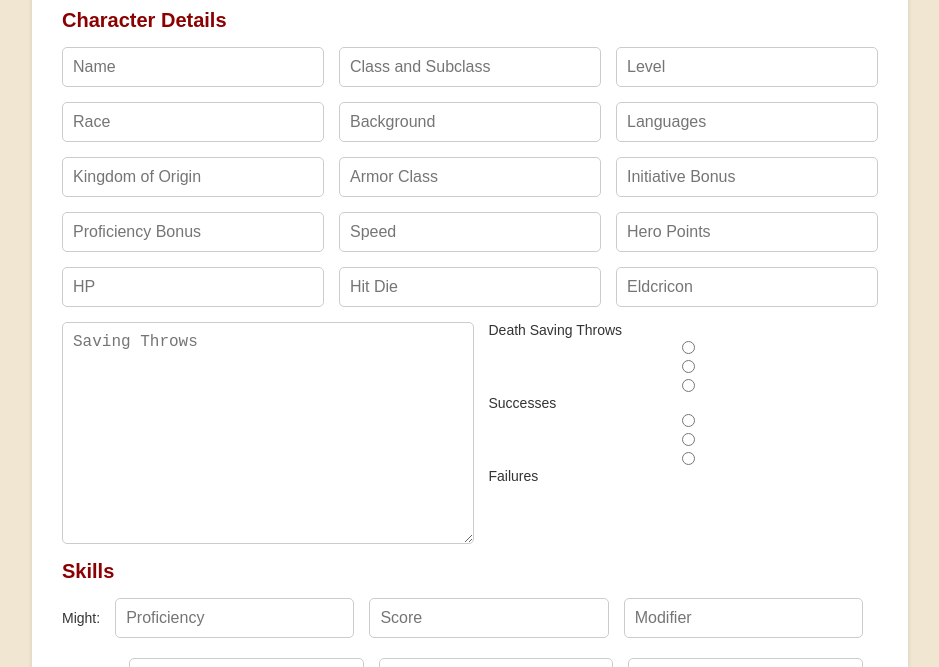
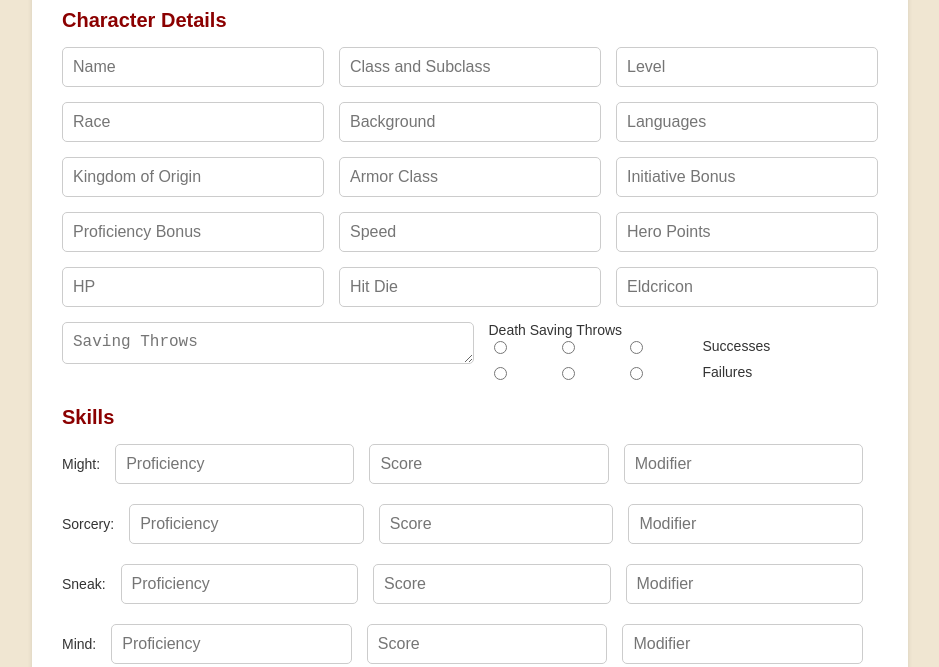
Before and after one commit to Mannyram82/Character-Sheet, a plain HTML site: page index.html in a window 1280 px wide. Shown: the part 122-789 px from the top of the page, without its empty margins (170-1109 px from the left). Drawn offline with Linux system fonts and the light colour scheme.

Commit message:
Update styles.css

```diff
--- a/styles.css
+++ b/styles.css
@@ -207,3 +207,31 @@ input[type="range"]::-moz-range-thumb {
 input[type="range"]:focus::-webkit-slider-runnable-track {
   background: white;         /* Make the track white when focused */
 }
+/* Add this at the end of your CSS file */
+textarea[placeholder="Saving Throws"] {
+  height: 20px; /* Reduce height to half (from 200px to 100px) */
+}
+/* Ensures a better layout for the death save section */
+.death-saving-throws {
+  display: flex;
+  flex-direction: column;
+  align-items: flex-start;
+}
+
+/* Align the bubbles in a row for success and failure */
+.death-save {
+  display: flex;
+  align-items: center;
+  margin-bottom: 10px; /* Space between Successes and Failures */
+}
+
+/* Space out the bubbles for success/failure */
+.death-save input[type="radio"] {
+  margin-right: 50px; /* Adjust the space between bubbles */
+}
+
+/* Labels for successes and failures */
+.death-save span {
+  margin-left: 10px; /* Space the label from the radio buttons */
+  font-size: 14px; /* Adjust text size */
+}
```
